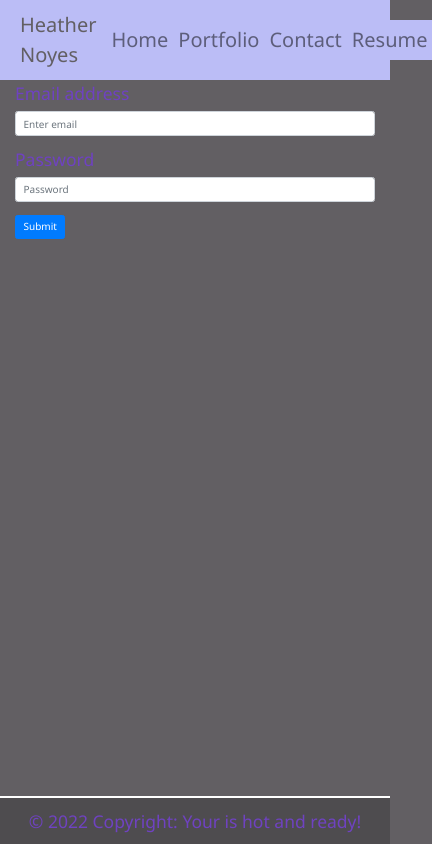
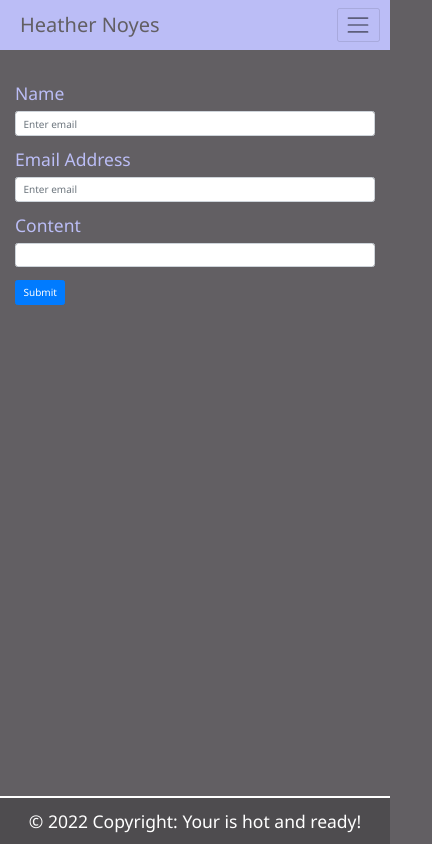
Before and after one commit to heatherknoyes/hnoyes-react-portfolio, a React (Create React App) app: page /contact in a window 390 px wide. Shown: the whole page, 432 px wide, since content can reach past the window. Built offline with nearby package versions, Linux system fonts and the light colour scheme.

Commit message:
Header hamburger menu now functional

```diff
--- a/package.json
+++ b/package.json
@@ -2,7 +2,6 @@
   "name": "client",
   "version": "0.1.0",
   "private": true,
-  "proxy": "http://localhost:3001",
   "dependencies": {
     "@fortawesome/fontawesome-svg-core": "^6.1.1",
     "@fortawesome/free-regular-svg-icons": "^6.1.1",
--- a/src/components/CustomNav.js
+++ b/src/components/CustomNav.js
@@ -6,11 +6,16 @@ import resume from "../images/HNoyesResume.pdf";
 
 export default function CustomNav() {
   return (
-    <Navbar className="navbar navbar-expand-lg lightBackground">
+    <Navbar
+      sticky="top"
+      collapseOnSelect
+      expand="lg"
+      className="lightBackground"
+    >
       <Nav.Link href="/">Heather Noyes</Nav.Link>
-      <Navbar.Toggle aria-controls="basic-navbar-nav" />
+      <Navbar.Toggle aria-controls="responsive-navbar-nav" />
       <Navbar.Collapse id="basic-navbar-nav">
-        <Nav className="me-auto">
+        <Nav className="mr-auto">
           <Nav.Link href="/">Home</Nav.Link>
           <Nav.Link href="/projects">Portfolio</Nav.Link>
           <Nav.Link href="/contact">Contact</Nav.Link>
--- a/src/components/pages/Contact.js
+++ b/src/components/pages/Contact.js
@@ -7,26 +7,25 @@ import Container from "react-bootstrap/Container";
 export default function Contact() {
   return (
     <Container>
-      <Form>
+      <Form className="mt-5">
         <Form.Group className="mb-3" controlId="formBasicEmail">
-          <Form.Label>Email address</Form.Label>
+          <Form.Label>Name</Form.Label>
           <Form.Control type="email" placeholder="Enter email" />
         </Form.Group>
 
-        <Form.Group className="mb-3" controlId="formBasicPassword">
-          <Form.Label>Password</Form.Label>
-          <Form.Control type="password" placeholder="Password" />
+        <Form.Group className="mb-3" controlId="formBasicEmail">
+          <Form.Label>Email Address</Form.Label>
+          <Form.Control type="email" placeholder="Enter email" />
+        </Form.Group>
+
+        <Form.Group className="mb-3">
+          <Form.Label>Content</Form.Label>
+          <Form.Control />
         </Form.Group>
         <Button variant="primary" type="submit">
           Submit
         </Button>
       </Form>
     </Container>
-    // <section id="nav-about-me" className="about-me row">
-    //   <div className="about-me-content d-flex flex-wrap">
-    //     <div className="col-12 col-md-6 col-lg-4 my-5 d-flex justify-content-center"></div>
-    //     <div className="col-12 col-md-6 col-lg-8 d-flex align-items-center"></div>
-    //   </div>
-    // </section>
   );
 }
--- a/src/components/pages/Projects.js
+++ b/src/components/pages/Projects.js
@@ -16,9 +16,9 @@ function Projects() {
   return (
     <Container className="portfolio">
       <Row>
-        <Col sm={8}>
+        <Col sm={12}>
           <a
-            className="card first-project mt-4"
+            className="card mt-4"
             href="https://github.com/heatherknoyes/BarCard"
           >
             <Image
@@ -35,10 +35,10 @@ function Projects() {
           </a>
         </Col>
       </Row>
-      <Row className="justify-content-center">
-        <Col sm>
+      <Row>
+        <Col lg={4} md={6}>
           <a
-            className="card mt-4 mx-1 col-lg-3 col-md-5 col-sm"
+            className="card mt-4 mx-1"
             href="https://github.com/heatherknoyes/recall-near-me"
           >
             <Image
@@ -52,9 +52,9 @@ function Projects() {
             </div>
           </a>
         </Col>
-        <Col sm>
+        <Col lg={4} md={6}>
           <a
-            className="card mt-4 mx-1 col-lg-3 col-md-5 col-sm"
+            className="card mt-4 mx-1"
             href="https://github.com/heatherknoyes/PasswordGenerator"
           >
             <Image
@@ -68,9 +68,9 @@ function Projects() {
             </div>
           </a>
         </Col>
-        <Col sm>
+        <Col lg={4} md={6}>
           <a
-            className="card mt-4 mx-1 col-lg-3 col-md-5 col-sm"
+            className="card mt-4 mx-1"
             href="https://github.com/heatherknoyes/CodingQuestionsQuiz"
           >
             <Image
@@ -84,9 +84,9 @@ function Projects() {
             </div>
           </a>
         </Col>
-        <Col sm>
+        <Col lg={4} md={6}>
           <a
-            className="card mt-4 mx-1 col-lg-3 col-md-5 col-sm"
+            className="card mt-4 mx-1"
             href="https://github.com/heatherknoyes/WorkDayScheduler"
           >
             <Image
@@ -100,9 +100,9 @@ function Projects() {
             </div>
           </a>
         </Col>
-        <Col sm>
+        <Col lg={4} md={6}>
           <a
-            className="card mt-4 mx-1 col-lg-3 col-md-5 col-sm"
+            className="card mt-4 mx-1"
             href="https://github.com/heatherknoyes/CSSCheatSheet"
           >
             <Image
@@ -116,9 +116,9 @@ function Projects() {
             </div>
           </a>
         </Col>
-        <Col sm>
+        <Col lg={4} md={6}>
           <a
-            className="card mt-4 mx-1 col-lg-3 col-md-5 col-sm"
+            className="card mt-4 mx-1"
             href="https://github.com/heatherknoyes/WeatherDashboard"
           >
             <Image
--- a/src/styles/Contact.css
+++ b/src/styles/Contact.css
@@ -0,0 +1,3 @@
+form {
+  color: var(--light);
+}
--- a/src/styles/CustomNav.css
+++ b/src/styles/CustomNav.css
@@ -8,7 +8,6 @@
 }
 
 * {
-  color: var(--purple);
   font-family: "Segoe UI", "Frutiger", "Dejavu Sans", "Helvetica Neue", Arial,
     sans-serif;
   font-size: 1.75rem;
@@ -18,8 +17,6 @@
 html {
   /* set 1rem to 10px instead of native 16px to make it easier to calculate font-size values for the rest of the page (e.g. 1.6rem is 16px, 2.0rem is 20px, etc.) */
   font-size: 62.5%;
-  /* when you click the navigation links this will scroll to the parts of the page slowly */
-  scroll-behavior: smooth;
 }
 
 body {
@@ -49,12 +46,6 @@ header {
   background-color: var(--light);
 }
 
-.navbar h2 {
-  color: var(--dark);
-  margin: 1rem;
-  font-size: 2.5rem;
-}
-
 .lightBackground {
   background-color: var(--light);
 }
```
